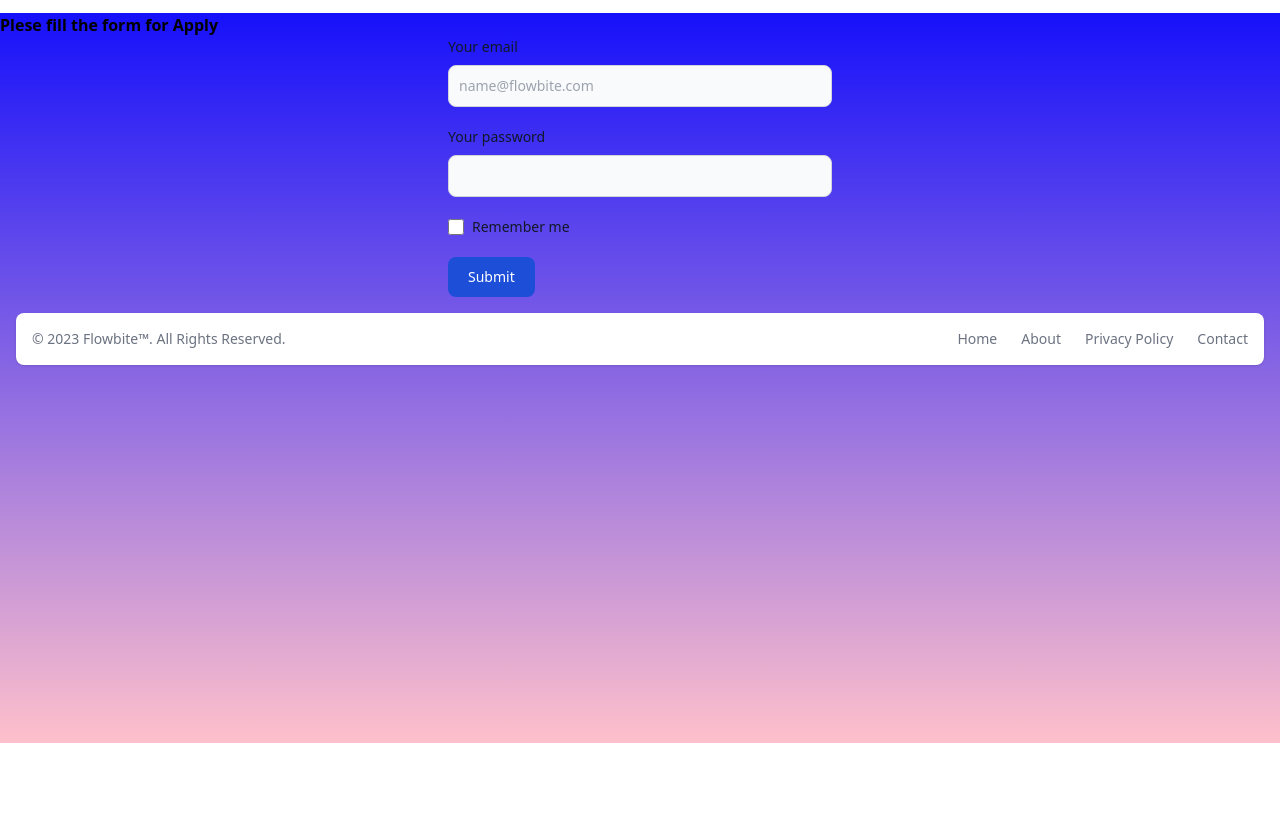
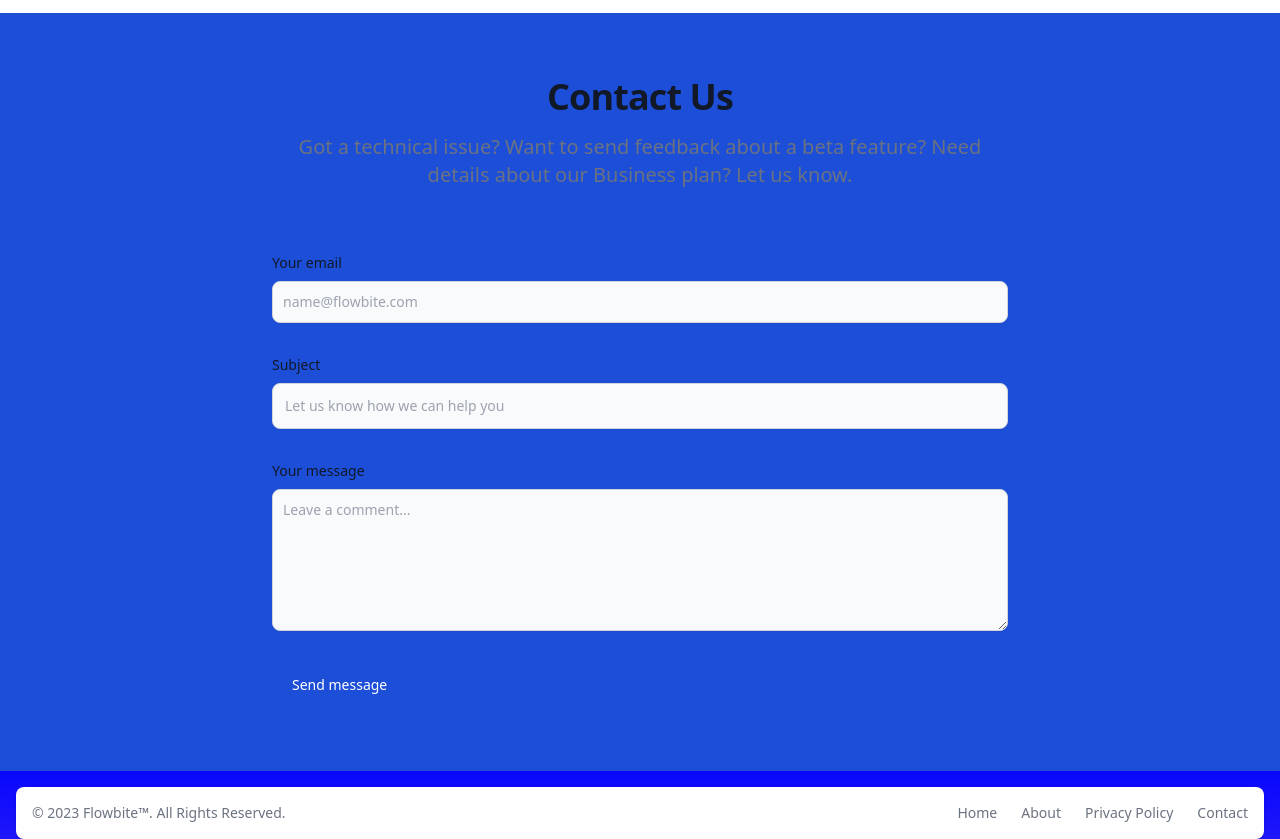
Before and after one commit to BilalNadeem01/My-company, a plain HTML site: page contact/contact.html in a window 1280 px wide. Shown: the part 57-896 px from the top of the page. Before the commit the page ends 800 px from the top, so only its background shows below. Drawn offline with nearby package versions, Linux system fonts and the light colour scheme; a web font is replaced by a local one.

Commit message:
contact us form

```diff
--- a/contact/contact.html
+++ b/contact/contact.html
@@ -91,36 +91,31 @@
     </div>
   </nav>
   <!-- nav end -->
-  <div class="nnnn">
-    <h1><b>Plese fill the form for Apply</b></h1>
-  </div>
 
   <!-- start form -->
-  <form class="max-w-sm mx-auto">
-    <div class="mb-5">
-      <label for="email" class="block mb-2 text-sm font-medium text-gray-900 dark:text-white">Your email</label>
-      <input type="email" id="email"
-        class="bg-gray-50 border border-gray-300 text-gray-900 text-sm rounded-lg focus:ring-blue-500 focus:border-blue-500 block w-full p-2.5 dark:bg-gray-700 dark:border-gray-600 dark:placeholder-gray-400 dark:text-white dark:focus:ring-blue-500 dark:focus:border-blue-500"
-        placeholder="name@flowbite.com" required />
+  <section class="bg-blue-700 dark:bg-brown-900">
+    <div class="py-8 lg:py-16 px-4 mx-auto max-w-screen-md">
+        <h2 class="mb-4 text-4xl tracking-tight font-extrabold text-center text-gray-900 dark:text-white">Contact Us</h2>
+        <p class="mb-8 lg:mb-16 font-light text-center text-gray-500 dark:text-gray-400 sm:text-xl">Got a technical issue? Want to send feedback about a beta feature? Need details about our Business plan? Let us know.</p>
+        <form action="#" class="space-y-8">
+            <div>
+                <label for="email" class="block mb-2 text-sm font-medium text-gray-900 dark:text-gray-300">Your email</label>
+                <input type="email" id="email" class="shadow-sm bg-gray-50 border border-gray-300 text-gray-900 text-sm rounded-lg focus:ring-primary-500 focus:border-primary-500 block w-full p-2.5 dark:bg-gray-700 dark:border-gray-600 dark:placeholder-gray-400 dark:text-white dark:focus:ring-primary-500 dark:focus:border-primary-500 dark:shadow-sm-light" placeholder="name@flowbite.com" required>
+            </div>
+            <div>
+                <label for="subject" class="block mb-2 text-sm font-medium text-gray-900 dark:text-gray-300">Subject</label>
+                <input type="text" id="subject" class="block p-3 w-full text-sm text-gray-900 bg-gray-50 rounded-lg border border-gray-300 shadow-sm focus:ring-primary-500 focus:border-primary-500 dark:bg-gray-700 dark:border-gray-600 dark:placeholder-gray-400 dark:text-white dark:focus:ring-primary-500 dark:focus:border-primary-500 dark:shadow-sm-light" placeholder="Let us know how we can help you" required>
+            </div>
+            <div class="sm:col-span-2">
+                <label for="message" class="block mb-2 text-sm font-medium text-gray-900 dark:text-gray-400">Your message</label>
+                <textarea id="message" rows="6" class="block p-2.5 w-full text-sm text-gray-900 bg-gray-50 rounded-lg shadow-sm border border-gray-300 focus:ring-primary-500 focus:border-primary-500 dark:bg-gray-700 dark:border-gray-600 dark:placeholder-gray-400 dark:text-white dark:focus:ring-primary-500 dark:focus:border-primary-500" placeholder="Leave a comment..."></textarea>
+            </div>
+            <button type="submit" class="py-3 px-5 text-sm font-medium text-center text-white rounded-lg bg-primary-700 sm:w-fit hover:bg-primary-800 focus:ring-4 focus:outline-none focus:ring-primary-300 dark:bg-primary-600 dark:hover:bg-primary-700 dark:focus:ring-primary-800">Send message</button>
+        </form>
     </div>
-    <div class="mb-5">
-      <label for="password" class="block mb-2 text-sm font-medium text-gray-900 dark:text-white">Your password</label>
-      <input type="password" id="password"
-        class="bg-gray-50 border border-gray-300 text-gray-900 text-sm rounded-lg focus:ring-blue-500 focus:border-blue-500 block w-full p-2.5 dark:bg-gray-700 dark:border-gray-600 dark:placeholder-gray-400 dark:text-white dark:focus:ring-blue-500 dark:focus:border-blue-500"
-        required />
-    </div>
-    <div class="flex items-start mb-5">
-      <div class="flex items-center h-5">
-        <input id="remember" type="checkbox" value=""
-          class="w-4 h-4 border border-gray-300 rounded bg-gray-50 focus:ring-3 focus:ring-blue-300 dark:bg-gray-700 dark:border-gray-600 dark:focus:ring-blue-600 dark:ring-offset-gray-800 dark:focus:ring-offset-gray-800"
-          required />
-      </div>
-      <label for="remember" class="ms-2 text-sm font-medium text-gray-900 dark:text-gray-300">Remember me</label>
-    </div>
-    <button type="submit"
-      class="text-white bg-blue-700 hover:bg-blue-800 focus:ring-4 focus:outline-none focus:ring-blue-300 font-medium rounded-lg text-sm w-full sm:w-auto px-5 py-2.5 text-center dark:bg-blue-600 dark:hover:bg-blue-700 dark:focus:ring-blue-800">Submit</button>
-  </form>
+  </section>
   <!-- end form -->
+
   <!-- start footer -->
   <div>
 
@@ -149,6 +144,7 @@
 
   </div>
   <!-- end footer -->
+
 </body>
 
 </html>
```
